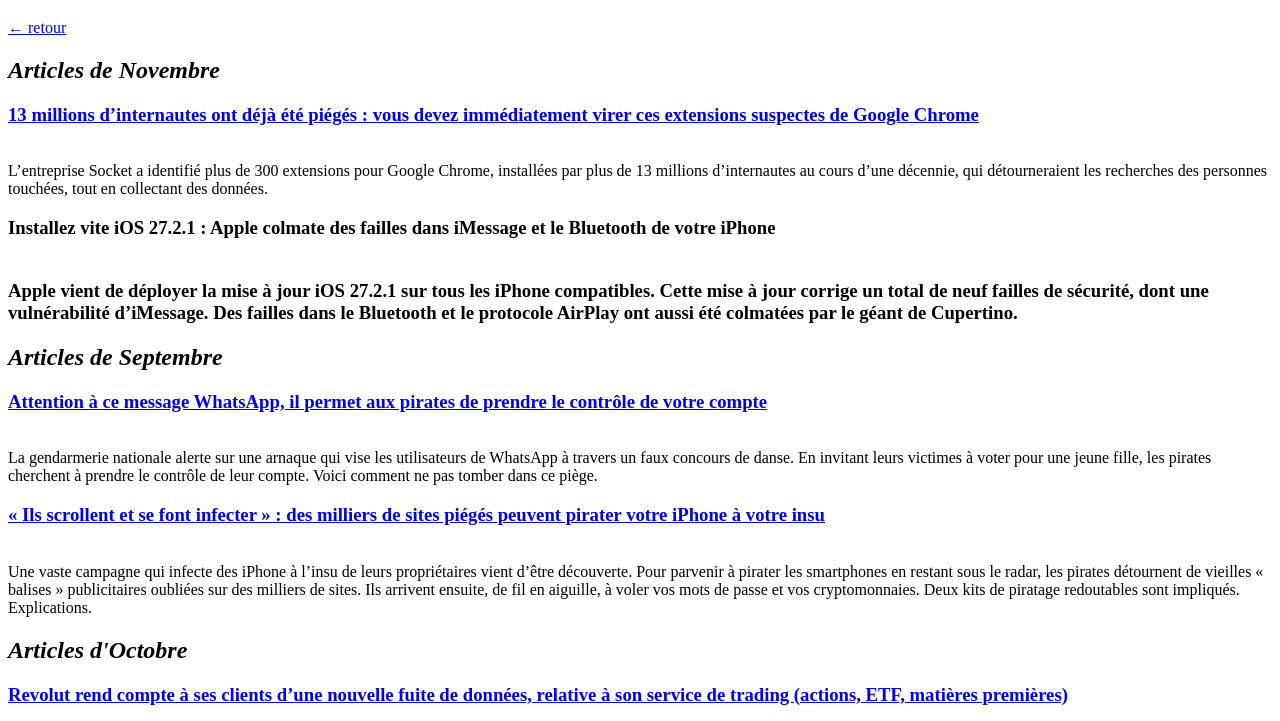
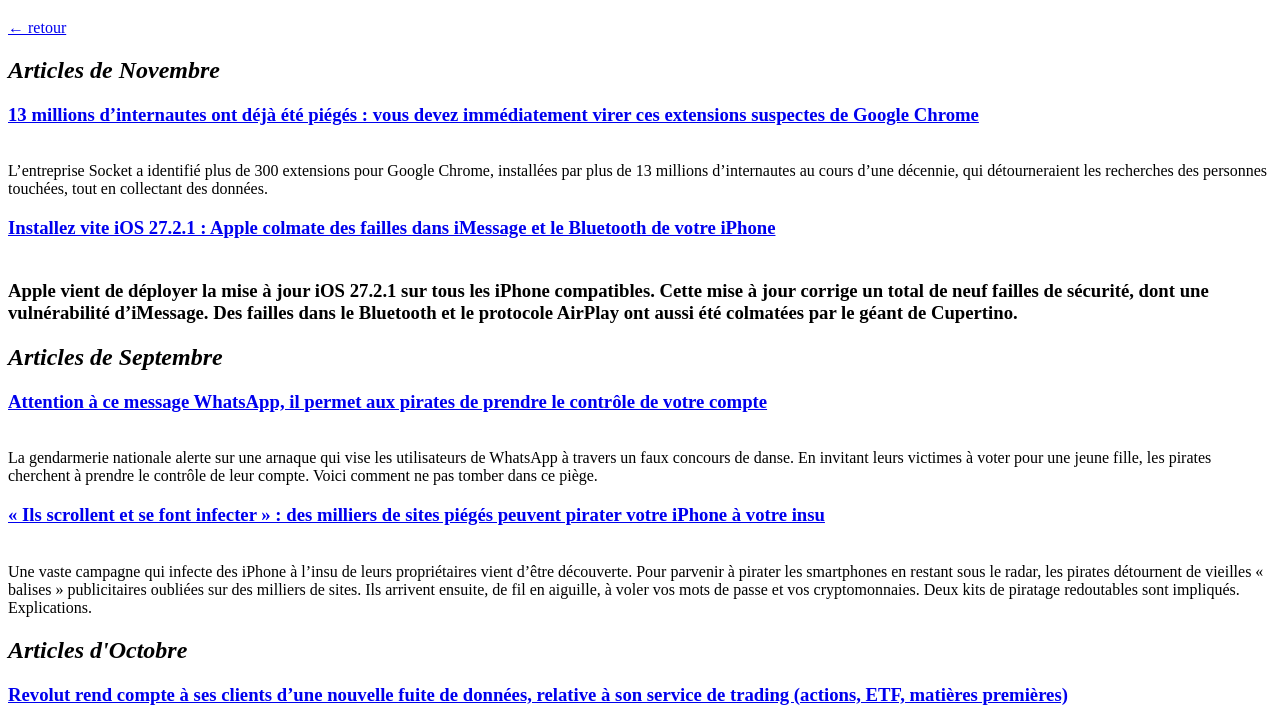
Before and after one commit to thom333900/Portfolio-Marin-Thomas, a plain HTML site: page VTCYB.html in a window 1280 px wide. Shown: the part 79-800 px from the top of the page. Drawn offline with Linux system fonts and the light colour scheme.

Commit message:
Fix HTML formatting and update article links

```diff
--- a/VTCYB.html
+++ b/VTCYB.html
@@ -13,7 +13,7 @@
     <h3><a href="https://www.presse-citron.net/pieges-extensions-suspectes-google-chrome/">13 millions d’internautes ont déjà été piégés : vous devez immédiatement virer ces extensions suspectes de Google Chrome </a></h3>
     <br>L’entreprise Socket a identifié plus de 300 extensions pour Google Chrome, installées par plus de 13 millions d’internautes au cours d’une décennie, qui détourneraient les recherches des personnes touchées, tout en collectant des données.</br>
 
-    <h3><a href="https://www.01net.com/actualites/installez-vite-ios-27-2-1-apple-colmate-des-failles-dans-imessage-bluetooth-iphone.html"></a>Installez vite iOS 27.2.1 : Apple colmate des failles dans iMessage et le Bluetooth de votre iPhone<h3> <br> Apple vient de déployer la mise à jour iOS 27.2.1 sur tous les iPhone compatibles. Cette mise à jour corrige un total de neuf failles de sécurité, dont une vulnérabilité d’iMessage. Des failles dans le Bluetooth et le protocole AirPlay ont aussi été colmatées par le géant de Cupertino.
+    <h3><a href="https://www.01net.com/actualites/installez-vite-ios-27-2-1-apple-colmate-des-failles-dans-imessage-bluetooth-iphone.html">Installez vite iOS 27.2.1 : Apple colmate des failles dans iMessage et le Bluetooth de votre iPhone</a><h3> <br> Apple vient de déployer la mise à jour iOS 27.2.1 sur tous les iPhone compatibles. Cette mise à jour corrige un total de neuf failles de sécurité, dont une vulnérabilité d’iMessage. Des failles dans le Bluetooth et le protocole AirPlay ont aussi été colmatées par le géant de Cupertino.
         <h2><em> Articles de Septembre</em> </h2>
         <h3><a href="https://www.01net.com/actualites/attention-a-ce-message-whatsapp-il-permet-aux-pirates-de-prendre-le-controle-de-votre-compte.html">Attention à ce message WhatsApp, il permet aux pirates de prendre le contrôle de votre compte </a></h3>
     <br> La gendarmerie nationale alerte sur une arnaque qui vise les utilisateurs de WhatsApp à travers un faux concours de danse. En invitant leurs victimes à voter pour une jeune fille, les pirates cherchent à prendre le contrôle de leur compte. Voici comment ne pas tomber dans ce piège. </br>
```
